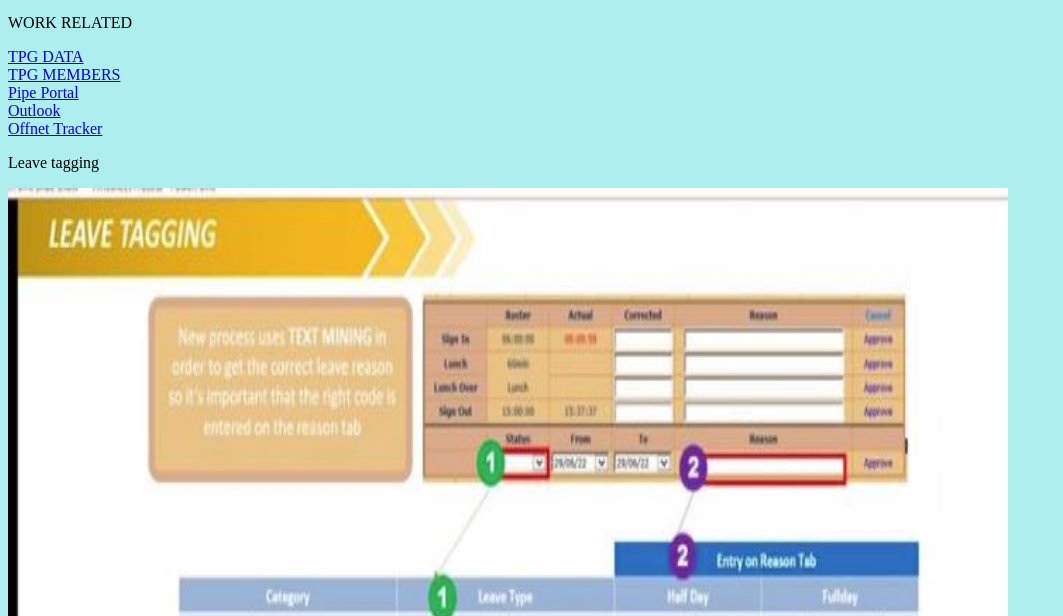
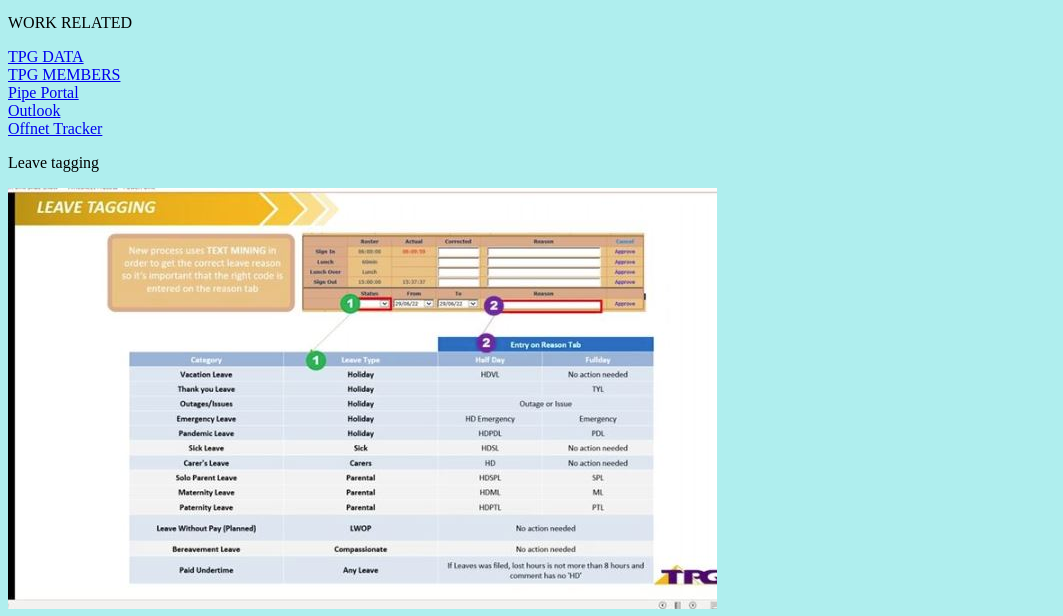
Before and after one commit to lmosayan/LEO_WEB, a plain HTML site: page index.html in a window 1280 px wide. Shown: the part 184-800 px from the top of the page, without its empty margins (0-1063 px from the left). Drawn offline with Linux system fonts and the light colour scheme.

Commit message:
Update index.html

```diff
--- a/index.html
+++ b/index.html
@@ -16,7 +16,7 @@ This is my first web! <br>
 <a href = https://tpgtelecom-my.sharepoint.com/:x:/r/personal/liz_goyeneche_tpgtelecom_com_au/_layouts/15/doc2.aspx?sourcedoc=%7Bf8fe29aa-91fd-461d-97e8-1559f0d536ac%7D&action=edit&activeCell=%27Design%20H2%27!DM9674&wdinitialsession=1e05ab2a-b181-4de8-8fc2-fb33ffec0748&wdrldsc=6&wdrldc=1&wdrldr=AccessTokenExpiredWarning%2CRefreshingExpiredAccessT&cid=640818e5-2b04-4583-b721-e25893f58843>Offnet Tracker</a><br>
 
   <P> Leave tagging </P>
-  <img src="leave.jpg" width="1000" height="1000">
+  <img src="leave.jpg">
 <P> FILES TO DOWNLOAD </P>
   <a href="CATALOGUE.pdf" download>CATALOGUE - OPTICAL FIBRE SLICE CLOSURES</a>
 
```
